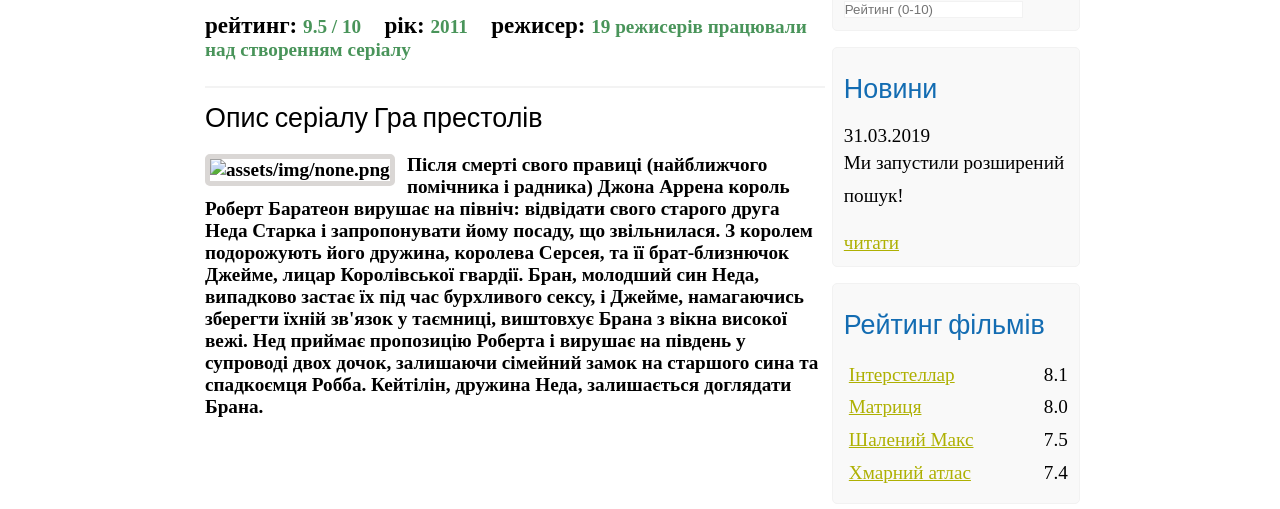
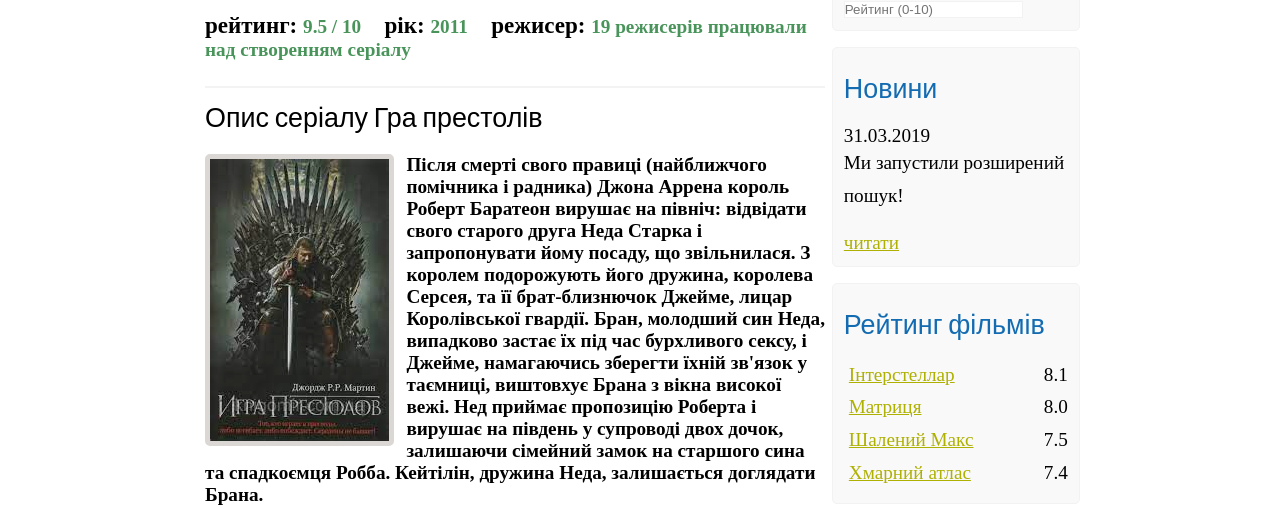
Before and after one commit to DenysKobenda/kinomonsterR, a website: page prestol.html in a window 1280 px wide. Shown: the part 701-1210 px from the top of the page. Drawn offline with Linux system fonts and the light colour scheme.

Commit message:
Update prestol.html

```diff
--- a/prestol.html
+++ b/prestol.html
@@ -114,7 +114,7 @@
 
                 <h2>Опис серіалу Гра престолів</h2>
                 <div class="description_film">
-                    <img src="assests/img/1.png" alt="assets/img/none.png">
+                    <img src="assets/img/1.png" alt="assets/img/none.png">
                     Після смерті свого правиці (найближчого помічника і радника) Джона Аррена король Роберт Баратеон вирушає на північ: відвідати свого старого друга Неда Старка і запропонувати йому посаду, що звільнилася. З королем подорожують його дружина, королева Серсея, та її брат-близнючок Джейме, лицар Королівської гвардії. Бран, молодший син Неда, випадково застає їх під час бурхливого сексу, і Джейме, намагаючись зберегти їхній зв'язок у таємниці, виштовхує Брана з вікна високої вежі. Нед приймає пропозицію Роберта і вирушає на південь у супроводі двох дочок, залишаючи сімейний замок на старшого сина та спадкоємця Робба. Кейтілін, дружина Неда, залишається доглядати Брана.
                 </div>
 
```
